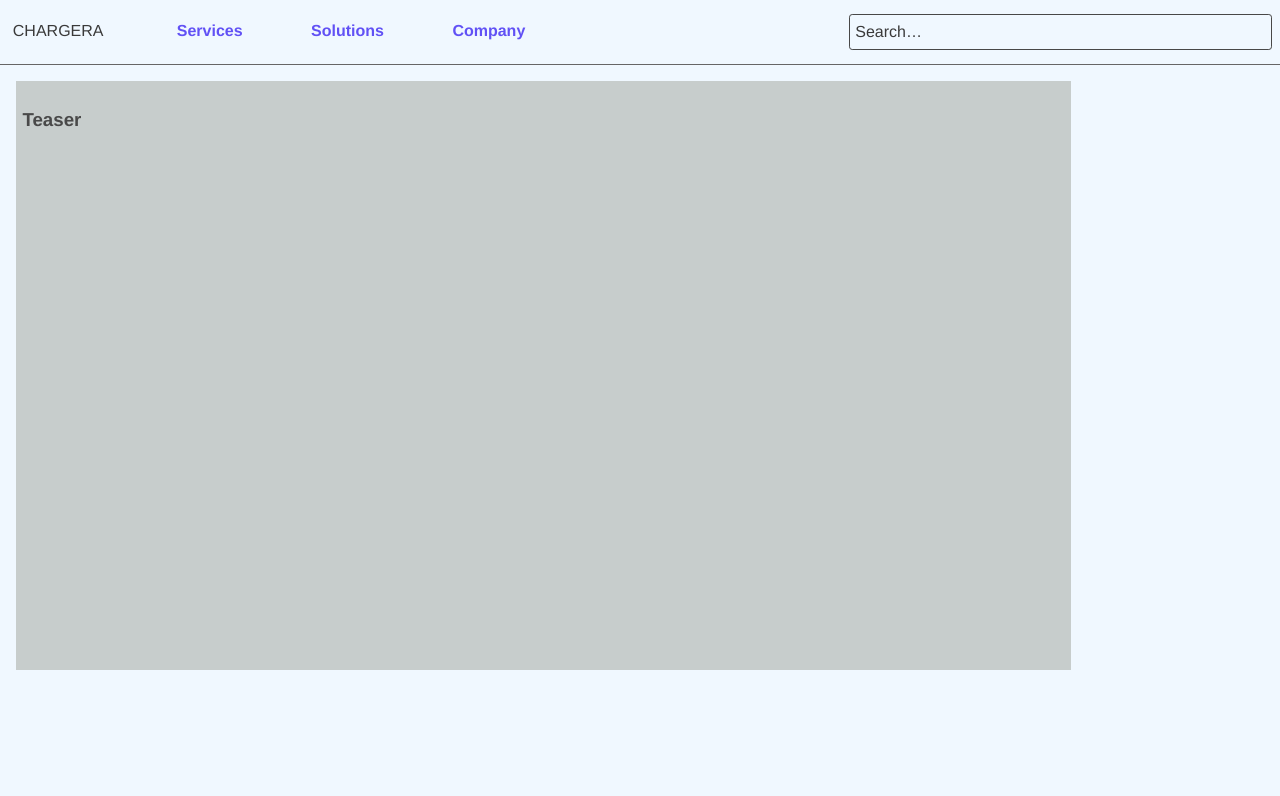
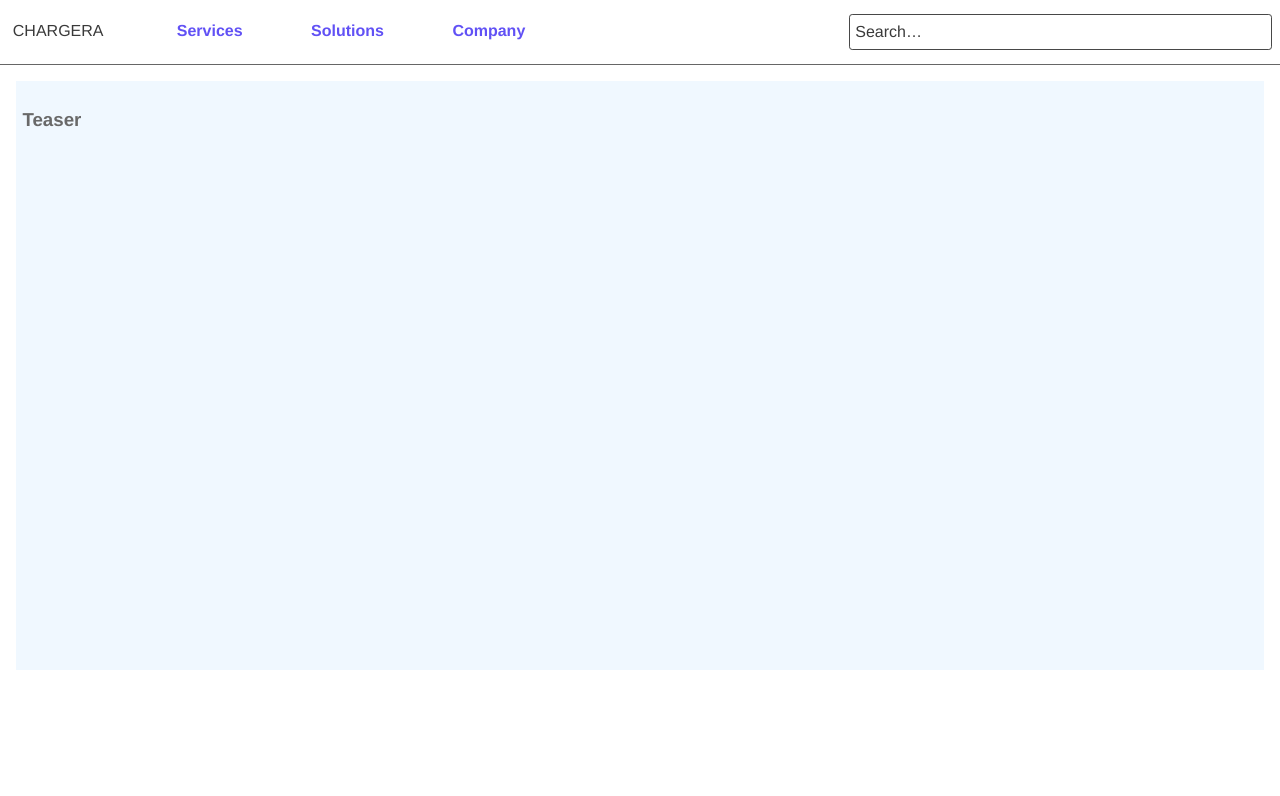
Before and after one commit to chargera/chargera.github.io, a plain HTML site: page index.html in a window 1280 px wide. Shown: the top 796 px of the page. Drawn offline with Linux system fonts and the light colour scheme.

Commit message:
Update CSS

```diff
--- a/index.css
+++ b/index.css
@@ -80,7 +80,7 @@ h3 {
 	/* text-align: center; */
 	margin: 0;
 	padding: 1em 0;
-	color: #494949;
+	color: #696969;
 }
 
 p {
@@ -150,7 +150,7 @@ CSS Grid layout for wider screens, when browser supports grid:
 }
 
 body {
-	background-color: aliceblue
+	background-color: white
 	/* background-color: rgb(188, 222, 203) */
 }
 
@@ -164,11 +164,11 @@ body {
 
 
 main {
-	grid-column: 2/7;
-    background-color:  aliceblue;
+	grid-column: 2/8;
+    background-color:  white;
     /* background-color:  rgb(188, 222, 203); */
     padding: 1rem;
-	grid-row: 2;
+	/* grid-row: 2; */
 }
 
 header,
@@ -176,7 +176,7 @@ footer {
 	display: grid;
     grid-column: span 8;
 	grid-template-columns: 1fr repeat(3, minmax(auto, 30em)) 1fr;
-	background-color: aliceblue;
+	background-color: white;
 	padding-top: 0.4rem;
 	padding-bottom: 0.4rem;
 }
@@ -217,7 +217,7 @@ header span {
 header {
     min-height: 3rem;
     border-bottom: 1px solid #666;
-	background-color: aliceblue
+	/* background-color: aliceblue */
 }
 
 header a {
@@ -238,7 +238,7 @@ footer {
 
 section {
 	margin-bottom: 8rem;
-	background-color:#c7cdcc;
+	background-color:aliceblue;
 	min-height: 36rem;
 }
 
```
